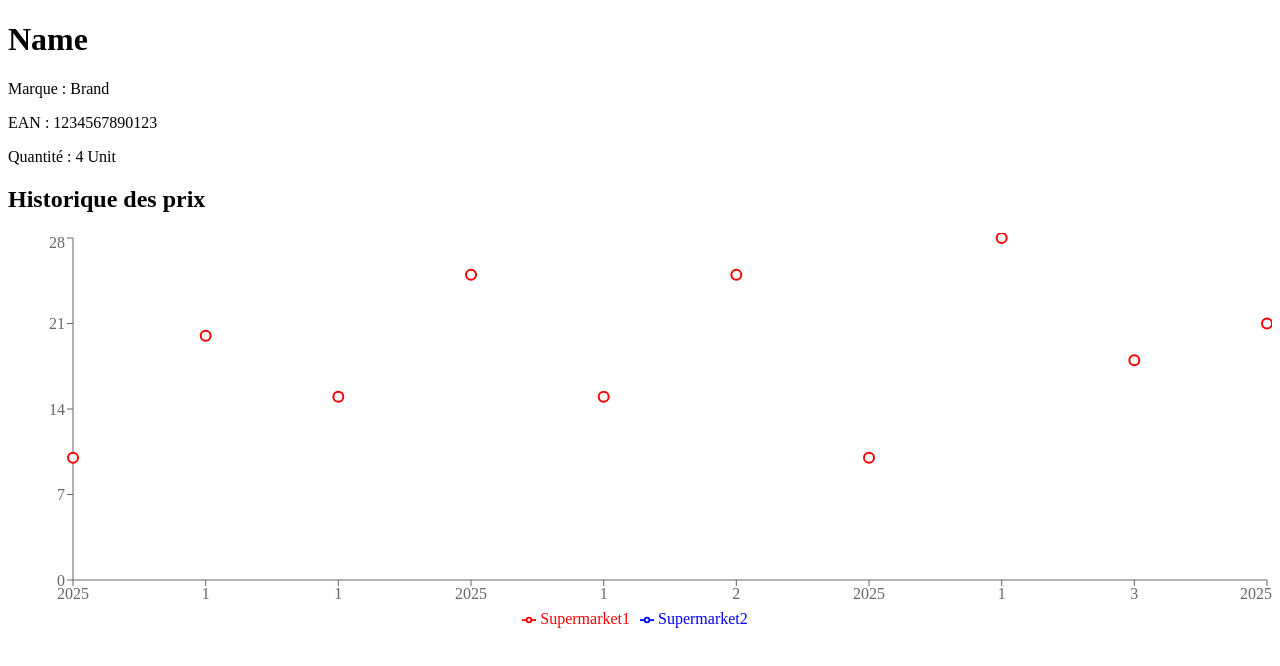
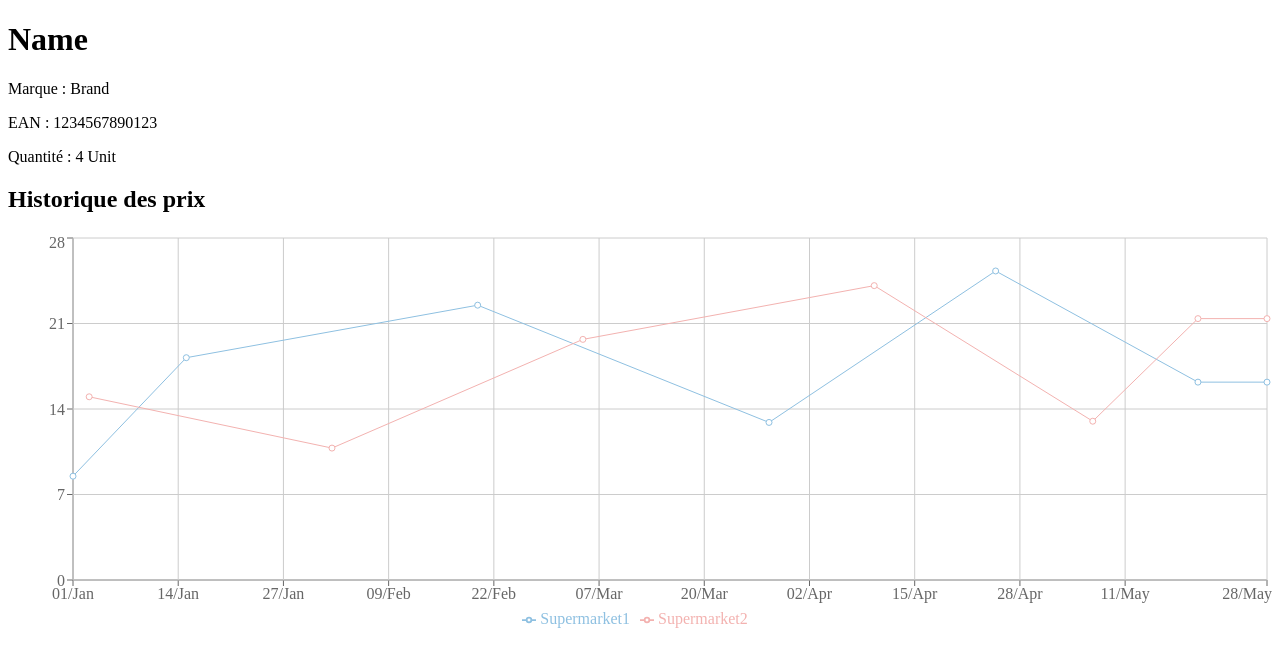
Before and after one commit to chomusuke-works/prixio, a React (Create React App) app in the folder frontend/: page / in a window 1280 px wide. Shown: the top 666 px of the page. Built offline with nearby package versions, Linux system fonts and the light colour scheme.

Commit message:
Working chart

```diff
--- a/frontend/package.json
+++ b/frontend/package.json
@@ -10,6 +10,8 @@
     "start": "react-scripts start"
   },
   "dependencies": {
+    "bootstrap": "^5.3.6",
+    "date-fns": "^4.1.0",
     "express": "^5.1.0",
     "prop-types": "^15.8.1",
     "react": "^19.1.0",
--- a/frontend/src/App.tsx
+++ b/frontend/src/App.tsx
@@ -9,16 +9,18 @@ function App() {
         quantity: 4,
         unit: "Unit",
         priceHistory: [
-            { supermarket: "Supermarket1", date: [2025, 1, 1], price: 10 },
-            { supermarket: "Supermarket2", date: [2025, 1, 2], price: 20 },
-            { supermarket: "Supermarket1", date: [2025, 1, 3], price: 15 },
-            { supermarket: "Supermarket2", date: [2025, 1, 4], price: 25 },
-            { supermarket: "Supermarket1", date: [2025, 1, 5], price: 15 },
-            { supermarket: "Supermarket2", date: [2025, 1, 6], price: 25 },
-            { supermarket: "Supermarket1", date: [2025, 1, 7], price: 10 },
-            { supermarket: "Supermarket2", date: [2025, 1, 8], price: 28 },
-            { supermarket: "Supermarket1", date: [2025, 1, 9], price: 18 },
-            { supermarket: "Supermarket2", date: [2025, 1, 10], price: 21 }
+            { supermarket: "Supermarket1", date: new Date(2025, 0, 1), price: 8.5 },
+            { supermarket: "Supermarket2", date: new Date(2025, 0, 3), price: 15.0 },
+            { supermarket: "Supermarket1", date: new Date(2025, 0, 15), price: 18.2 },
+            { supermarket: "Supermarket2", date: new Date(2025, 1, 2), price: 10.8 },
+            { supermarket: "Supermarket1", date: new Date(2025, 1, 20), price: 22.5 },
+            { supermarket: "Supermarket2", date: new Date(2025, 2, 5), price: 19.7 },
+            { supermarket: "Supermarket1", date: new Date(2025, 2, 28), price: 12.9 },
+            { supermarket: "Supermarket2", date: new Date(2025, 3, 10), price: 24.1 },
+            { supermarket: "Supermarket1", date: new Date(2025, 3, 25), price: 25.3 },
+            { supermarket: "Supermarket2", date: new Date(2025, 4, 7), price: 13.0 },
+            { supermarket: "Supermarket1", date: new Date(2025, 4, 20), price: 16.2 },
+            { supermarket: "Supermarket2", date: new Date(2025, 4, 20), price: 21.4 }
         ]
     };
 
--- a/frontend/src/components/Product.tsx
+++ b/frontend/src/components/Product.tsx
@@ -1,73 +1,135 @@
-import {LineChart, Line, XAxis, YAxis, Tooltip, Legend, ResponsiveContainer} from 'recharts';
-import {useMemo} from 'react';
+import {LineChart, Line, XAxis, YAxis, Tooltip, Legend, ResponsiveContainer, CartesianGrid} from 'recharts';
+import { add, format, differenceInCalendarDays} from "date-fns";
 import type {PriceHistory, Product} from '../types';
 
-console.log("Product.tsx chargé");
+/**
+ * Formats a date to "dd/MMM" format.
+ *
+ * @param date - The date to format, represented as a timestamp.
+ */
+const dateFormatter = (date: number) => {
+    return format(new Date(date), "dd/MMM");
+};
 
+/**
+ * Generates an array of timestamps for the x-axis ticks.
+ *
+ * @param startDate - The start date of the chart.
+ * @param endDate - The end date of the chart.
+ * @param num - The number of ticks to generate.
+ * @returns An array of timestamps for the x-axis ticks.
+ */
+const getTicks = (startDate: Date, endDate: Date, num: number) => {
+    const diffDays = differenceInCalendarDays(endDate, startDate);
+
+    let current = startDate,
+        velocity = Math.round(diffDays / (num - 1));
+
+    const ticks = [startDate.getTime()];
+
+    for (let i = 1; i < num - 1; i++) {
+        ticks.push(add(current, { days: i * velocity }).getTime());
+    }
+
+    ticks.push(endDate.getTime());
+    return ticks;
+};
+
+/**
+ * Generates the display for a product, including its name, brand, EAN, quantity, unit, and a chart of its price history.
+ *
+ * @param product - The product data to display, including its name, brand, EAN, quantity, unit, and price history.
+ */
 function ProductDisplay(product: Readonly<Product>) {
+    const now = new Date();
+    const oneYearAgo = new Date(now.getFullYear() - 1, now.getMonth(), now.getDate());
+
+    // Filter data for the last year
+    const filteredData = product.priceHistory.filter(d => d.date >= oneYearAgo);
     return (
         <div>
             <h1>{product.name}</h1>
             <p>Marque : {product.brand}</p>
             <p>EAN : {product.ean}</p>
             <p>Quantité : {product.quantity} {product.unit}</p>
-            <Chart data={product.priceHistory}/>
+            <Chart data={filteredData}/>
         </div>
     );
 }
 
-function Chart({data}: { data: Readonly<PriceHistory> }) {
+/**
+ * Chart component that displays the price history of a product over time.
+ * It uses Recharts to create a line chart with data points for each supermarket.
+ *
+ * @param data - The price history data to display, which includes dates, prices, and supermarkets.
+ */
+function Chart({data}: { data: PriceHistory }) {
+    const supermarkets: string[] = Array.from(new Set(data.map(d => d.supermarket)));
+    const colors = ['#8ec0e1', '#f3b2b0', '#9aeacd', '#fddea0'];
     const now = new Date();
     const oneYearAgo = new Date(now.getFullYear() - 1, now.getMonth(), now.getDate());
-
-    // Get unique supermarkets and filter data for the last year
-    const supermarkets: string[] = Array.from(new Set(data.map(d => d.supermarket)));
-    const filteredData = data.filter(d => {
-        const [year, month, day] = d.date;
-        return new Date(year, month - 1, day) >= oneYearAgo;
-    });
-
-    // For each supermarket, create an array of objects with date and price
-    const chartData = useMemo(() => {
-        const dates = [...new Set(filteredData.map(d => d.date))].sort((a, b) => {
-            return new Date(a[0], a[1] - 1, a[2]).getTime() - new Date(b[0], b[1] - 1, b[2]).getTime();
-        });
-
-        return dates.map(date => {
-            const entry: Record<string, any> = {date};
-            supermarkets.forEach(s => {
-                const found = filteredData.find(d => d.date === date && d.supermarket === s);
-                entry[s] = found?.price ?? null;
-            });
-            return entry;
-        });
-    }, [filteredData, supermarkets]);
-
-    const colors = ['#ff0000', '#0000ff', '#00ff00', '#df00ff', '#ffff00'];
+    // Start date for the chart is one year ago or the earliest date in the data, whichever is later
+    const startDate = Math.max(oneYearAgo.getTime(), Math.min(...data.map(d => d.date.getTime())));
+    const domain = [new Date(startDate), now];
 
     return (
         <div style={{width: '100%', height: 400}}>
             <h2>Historique des prix</h2>
             <ResponsiveContainer>
-                <LineChart data={chartData}>
-                    <XAxis dataKey="date"/>
+                <LineChart data={data}>
+                    <XAxis dataKey="date"
+                           scale="time"
+                           tickFormatter={dateFormatter}
+                           type="number"
+                           domain={domain.map(date => date.getTime())}
+                           ticks={getTicks(new Date(startDate), now, 12)}/>
                     <YAxis/>
+                    <CartesianGrid stroke="#ccc"/>
                     <Tooltip/>
                     <Legend/>
-                    {supermarkets.map((s, idx) => (
+                    {supermarkets.map((supermarket, i) => (
                         <Line
-                            key={s}
-                            type="monotone"
-                            dataKey={s}
-                            stroke={colors[idx % colors.length]}
-                            dot={{stroke: 'red', strokeWidth: 2, r: 5}}
-                            activeDot={{onClick: () => alert(`Point cliqué sur ${s}`)}}
+                            key={supermarket}
+                            dataKey="price"
+                            data={DataPerSupermarket({data, supermarket})}
+                            name={supermarket}
+                            stroke={colors[i % colors.length]}
+                            dot={true}
+                            isAnimationActive={false}
+                            connectNulls
+                            xAxisId={0}
+                            yAxisId={0}
                         />
                     ))}
+
+
                 </LineChart>
             </ResponsiveContainer>
         </div>
     );
 }
 
+/**
+ * Filters the data for a specific supermarket and ensures the last entry is today's date if it isn't already.
+ *
+ * @param data - The price history data to filter.
+ * @param supermarket - The name of the supermarket to filter the data for.
+ */
+function DataPerSupermarket({data, supermarket}: { data: Readonly<PriceHistory>, supermarket: string }) {
+    const sorted = data
+        .filter(d => d.supermarket === supermarket)
+        .sort((a, b) => a.date.getTime() - b.date.getTime());
+    if (sorted.length === 0) return [];
+    const last = sorted[sorted.length - 1];
+    const today = new Date();
+    if (
+        last.date.getFullYear() !== today.getFullYear() ||
+        last.date.getMonth() !== today.getMonth() ||
+        last.date.getDate() !== today.getDate()
+    ) {
+        return [...sorted, { ...last, date: today }];
+    }
+    return sorted;
+}
+
 export default ProductDisplay;
--- a/frontend/src/types.ts
+++ b/frontend/src/types.ts
@@ -1,6 +1,6 @@
 export type PriceObservation = {
     supermarket: string;
-    date: number[];
+    date: Date;
     price: number;
 };
 
```
Also changed, not shown: 1 other file (tests, documents, lock files or other folders).
